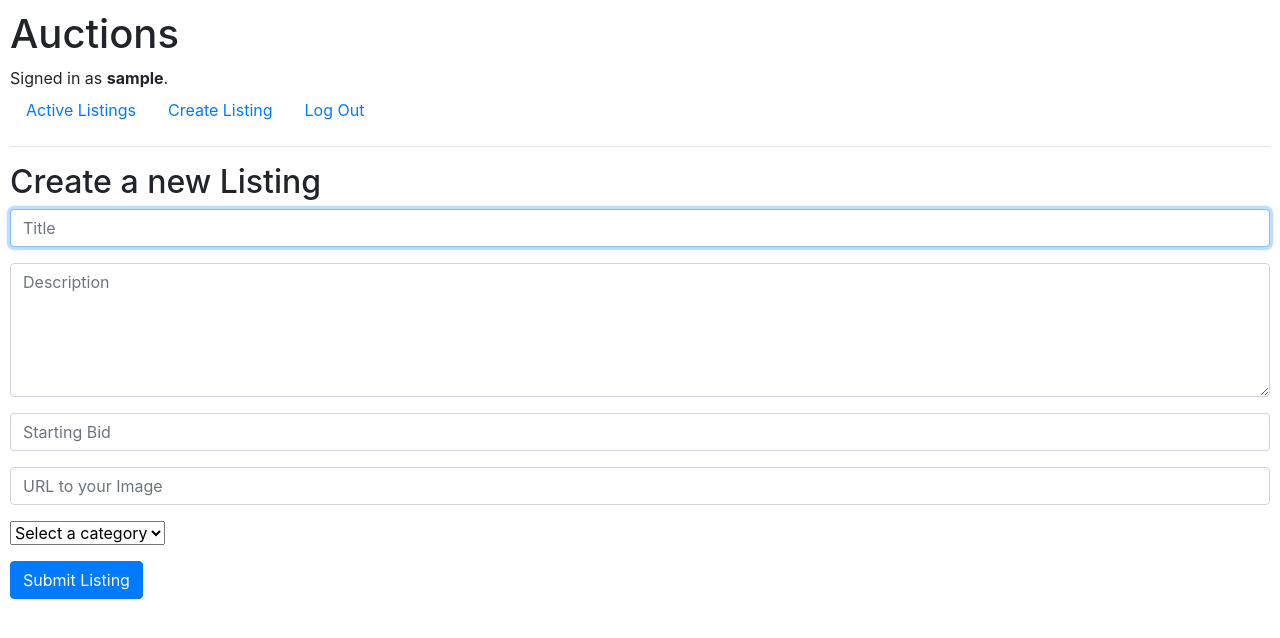
After one commit to MasterTK575/commerce, a Django app: page /create/listing in a window 1280 px wide. The commit adds this page. Shown: the top 638 px of the page. Run offline with Django 3.2, Linux system fonts and the light colour scheme; the visitor is signed in with stand-in values (Sample User, id 1); data that the repository does not hold is empty; some libraries are stand-ins or nearby versions.

Commit message:
added create listing feature

```diff
--- a/auctions/models.py
+++ b/auctions/models.py
@@ -19,7 +19,7 @@ class Listing(models.Model):
     category = models.ForeignKey(
         Category, null=True, on_delete=models.SET_NULL, related_name="listings")
     starting_bid = models.IntegerField()
-    image_url = models.URLField(blank=True)
+    image_url = models.URLField(blank=True, max_length=500)
     user = models.ForeignKey(
         User, on_delete=models.CASCADE, related_name="listings")
     created = models.DateTimeField(auto_now_add=True)
--- /dev/null
+++ b/auctions/templates/auctions/create_listing.html
@@ -0,0 +1,35 @@
+{% extends "auctions/layout.html" %}
+
+{% block body %}
+
+    <h2>Create a new Listing</h2>
+
+    {% if message %}
+        <div class="alert alert-danger" role="alert">{{ message }}</div>
+    {% endif %}
+
+    <form action="{% url 'create_listing' %}" method="post">
+        {% csrf_token %}
+        <div class="form-group">
+            <input class="form-control" autofocus type="text" name="title" placeholder="Title" required>
+        </div>
+        <div class="form-group">
+            <textarea class="form-control" name="description" placeholder="Description" rows="5" required></textarea>
+        </div>
+        <div class="form-group">
+            <input class="form-control" type="number" min="0" name="starting_bid" placeholder="Starting Bid" required>
+        </div>
+        <div class="form-group">
+            <input class="form-control" type="url" name="image_url" placeholder="URL to your Image">
+        </div>
+        <div class="form-group">
+            <select class="form-select" aria-label="Default select example" name="category">
+                <option value="" selected>Select a category</option>
+                {% for category in categories %}
+                    <option value={{category}}>{{ category }}</option>
+                {% endfor %}
+              </select>
+        </div>
+        <input class="btn btn-primary" type="submit" value="Submit Listing">
+    </form>
+{% endblock %}
--- a/auctions/templates/auctions/layout.html
+++ b/auctions/templates/auctions/layout.html
@@ -24,6 +24,9 @@
       </li>
       {% if user.is_authenticated %}
       <li class="nav-item">
+        <a class="nav-link" href="{% url 'create_listing' %}">Create Listing</a>
+      </li>
+      <li class="nav-item">
         <a class="nav-link" href="{% url 'logout' %}">Log Out</a>
       </li>
       {% else %}
--- a/auctions/templates/auctions/login.html
+++ b/auctions/templates/auctions/login.html
@@ -3,7 +3,7 @@
 <h2>Login</h2>
 
 {% if message %}
-<div>{{ message }}</div>
+  <div class="alert alert-danger" role="alert">{{ message }}</div>
 {% endif %}
 
 <form action="{% url 'login' %}" method="post">
--- a/auctions/templates/auctions/register.html
+++ b/auctions/templates/auctions/register.html
@@ -5,7 +5,7 @@
     <h2>Register</h2>
 
     {% if message %}
-        <div>{{ message }}</div>
+        <div class="alert alert-danger" role="alert">{{ message }}</div>
     {% endif %}
 
     <form action="{% url 'register' %}" method="post">
--- a/auctions/urls.py
+++ b/auctions/urls.py
@@ -6,5 +6,6 @@ urlpatterns = [
     path("", views.index, name="index"),
     path("login", views.login_view, name="login"),
     path("logout", views.logout_view, name="logout"),
-    path("register", views.register, name="register")
+    path("register", views.register, name="register"),
+    path("create/listing", views.create_listing, name="create_listing")
 ]
--- a/auctions/views.py
+++ b/auctions/views.py
@@ -3,14 +3,14 @@ from django.db import IntegrityError
 from django.http import HttpResponse, HttpResponseRedirect
 from django.shortcuts import render
 from django.urls import reverse
+from django.contrib.auth.models import User
+from django.contrib.auth.decorators import login_required
 
 from .models import *
 
 
 def index(request):
-    active_listings = Listing.objects.filter(active=True)
-    for listing in active_listings:
-        print(listing.highest_bid())
+    active_listings = Listing.objects.filter(active=True).order_by('-created')
     return render(request, "auctions/index.html", {
         "listings": active_listings
     })
@@ -35,7 +35,7 @@ def login_view(request):
     else:
         return render(request, "auctions/login.html")
 
-
+@login_required
 def logout_view(request):
     logout(request)
     return HttpResponseRedirect(reverse("index"))
@@ -66,3 +66,55 @@ def register(request):
         return HttpResponseRedirect(reverse("index"))
     else:
         return render(request, "auctions/register.html")
+
+@login_required
+def create_listing(request):
+    categories = Category.objects.all()
+
+    if request.method == "POST":
+        # get the data
+        title = request.POST["title"]
+        description = request.POST["description"]
+        starting_bid = request.POST["starting_bid"]
+        image_url = request.POST["image_url"]
+        category_name = request.POST["category"]
+        user = request.user
+        # error checking
+        if not title or not description or not starting_bid:
+            return render(request, "auctions/create_listing.html", {
+            "message": "Must fill out all required fields",
+            "categories": categories
+            })
+        if len(title) > 64 or len(description) > 500 or len(image_url) > 500:
+            return render(request, "auctions/create_listing.html", {
+            "message": "Too many characters",
+            "categories": categories
+            })
+        try:
+            starting_bid = int(starting_bid)
+        except:
+            return render(request, "auctions/create_listing.html", {
+            "message": "Bid must be an Integer",
+            "categories": categories
+            })
+        if starting_bid < 0:
+            return render(request, "auctions/create_listing.html", {
+            "message": "Bid must be a positive Integer",
+            "categories": categories
+            })
+        if category_name and not Category.objects.filter(name=category_name).exists():
+            return render(request, "auctions/create_listing.html", {
+            "message": "Must be a valid category",
+            "categories": categories
+            })
+        # if ok, save listing
+        if category_name:
+            category = Category.objects.get(name=category_name)
+        else:
+            category = None
+        new_listing = Listing(title=title, description=description, category=category, starting_bid=starting_bid, image_url=image_url, user=user)
+        new_listing.save()
+
+    return render(request, "auctions/create_listing.html", {
+        "categories": categories
+    })
```
Also changed, not shown: commerce/settings.py (+6 -1 lines), auctions/migrations/0004_alter_listing_image_url.py (added).
